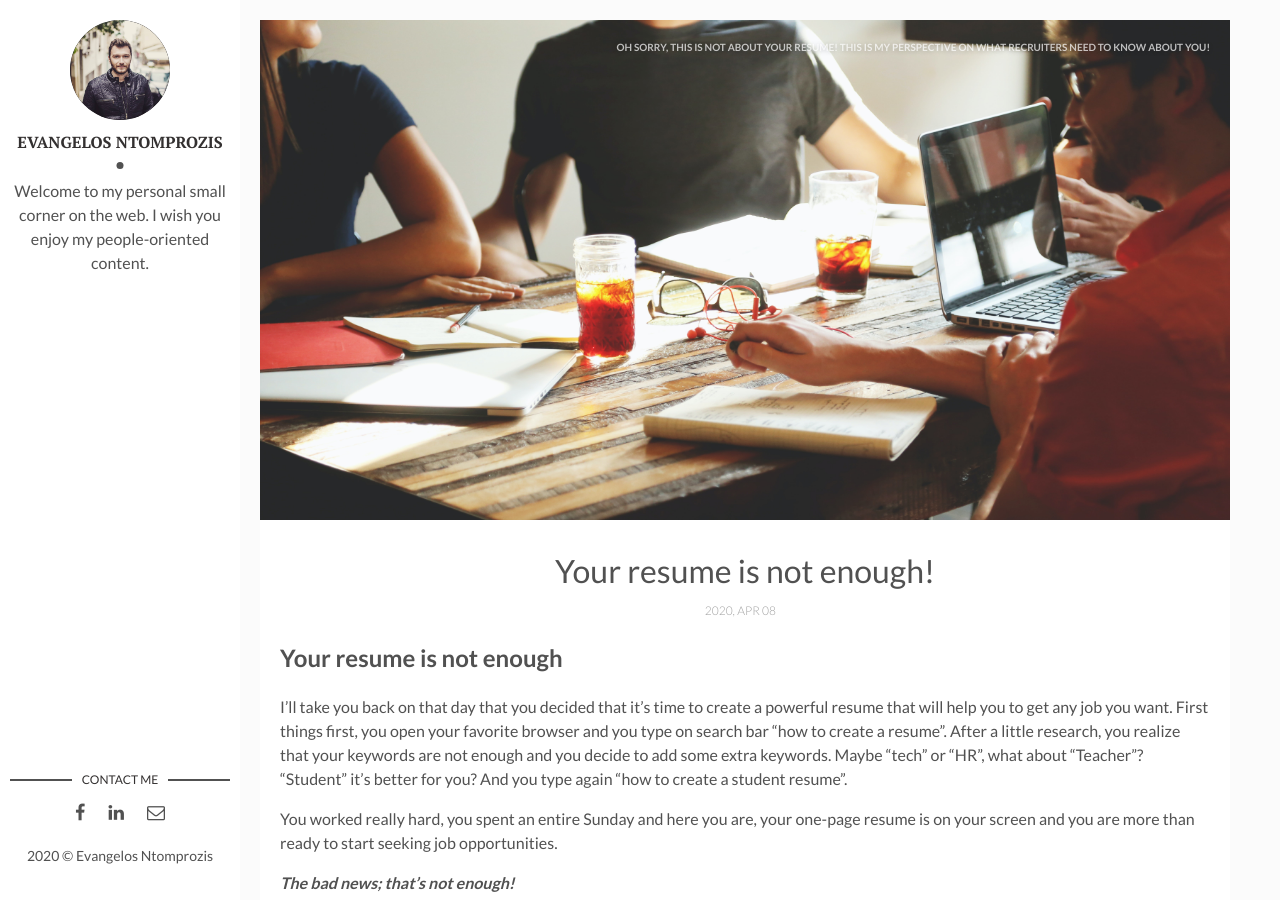
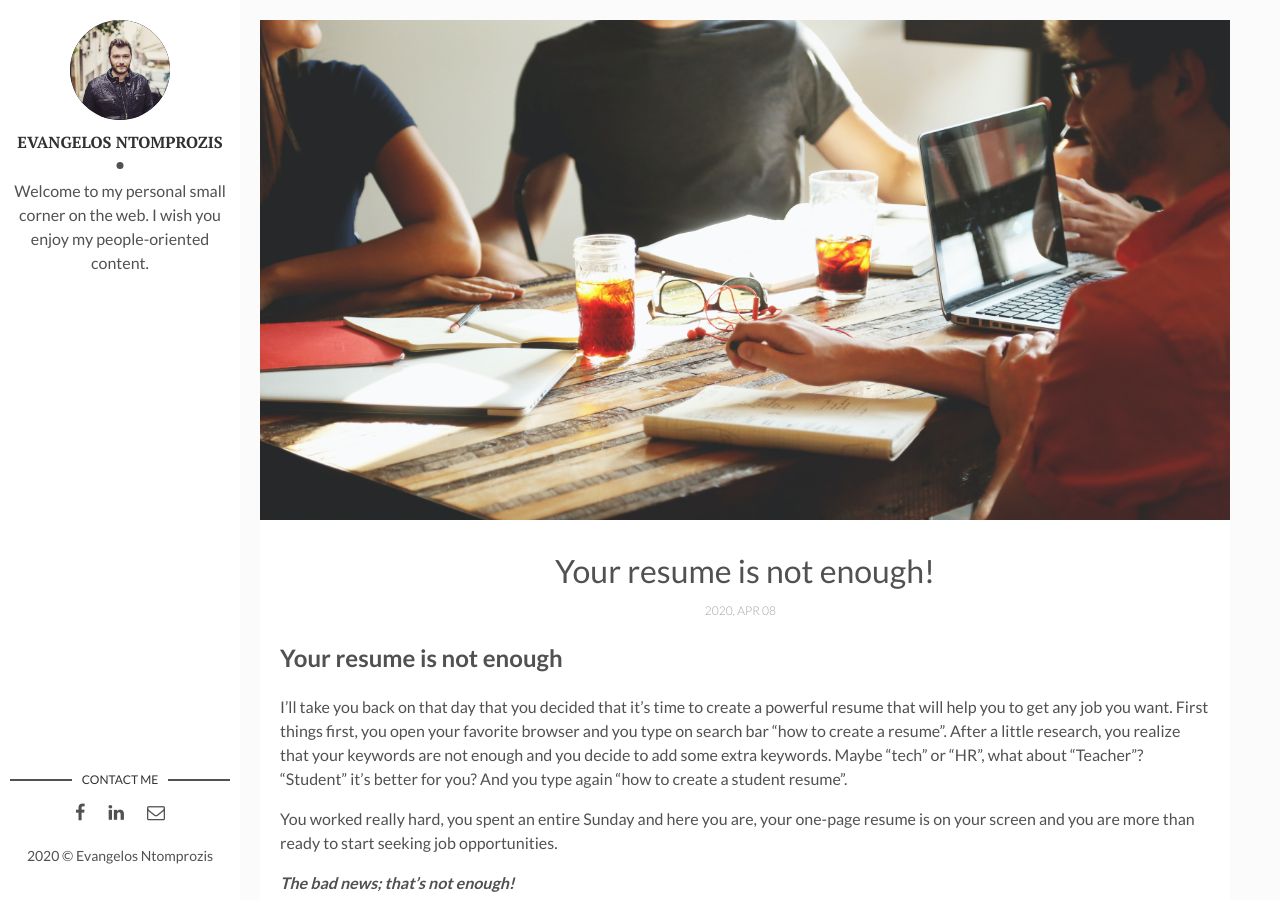
Before and after one commit to evangntomp/evnto.xyz, a Jekyll site: the page built from _posts/2020-04-08-resume-not-enough.markdown, in a window 1280 px wide and 900 px high. Built offline with Jekyll 4.4.1, drawn with Linux system fonts in a browser that asks for light colours; comment, search, counter and statistics services are not loaded.

Commit message:
Update 2020-04-08-resume-not-enough.markdown

```diff
--- a/_posts/2020-04-08-resume-not-enough.markdown
+++ b/_posts/2020-04-08-resume-not-enough.markdown
@@ -4,7 +4,7 @@ title: Your resume is not enough!
 date: 08-04-2020
 description: Oh sorry, this is not about your resume! This is my perspective on what recruiters need to know about you! # Add post description (optional)
 img: resume-not-enough.jpg.jpg # Add image post (optional)
-fig-caption: Oh sorry, this is not about your resume! This is my perspective on what recruiters need to know about you! # Add figcaption (optional)
+fig-caption:
 tags: [resume, recruiting, Human Resurces]
 ---
 ## Your resume is not enough
```
